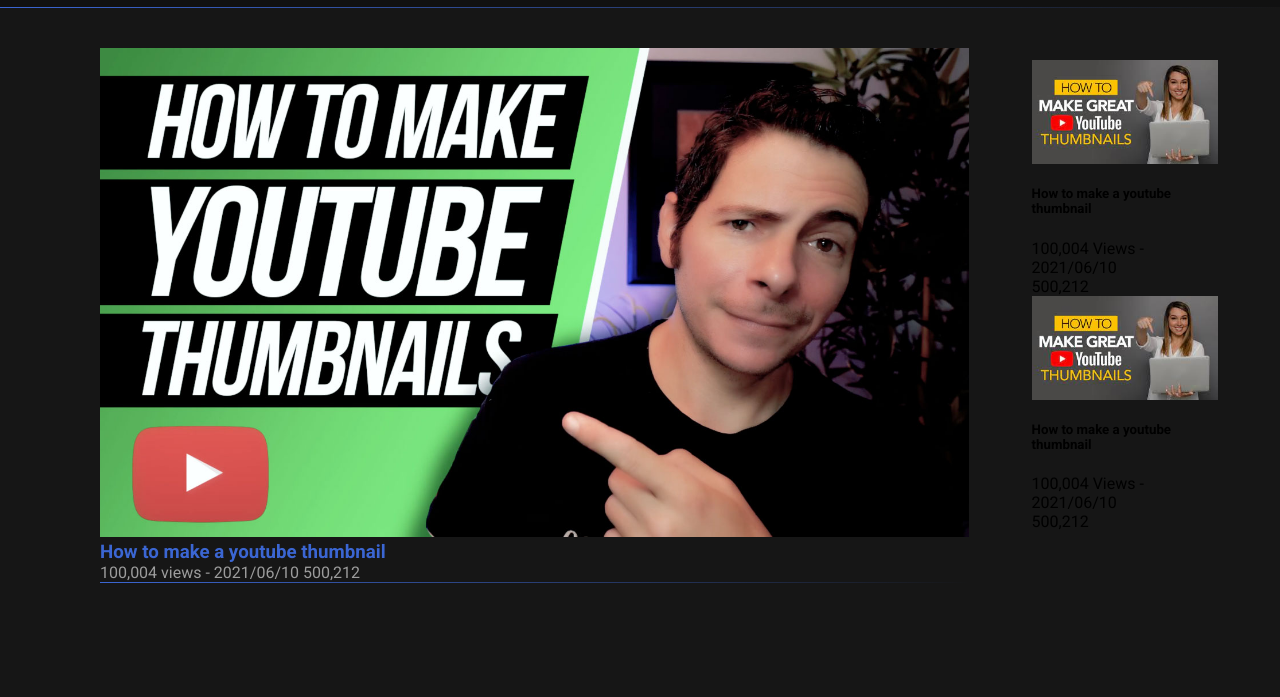
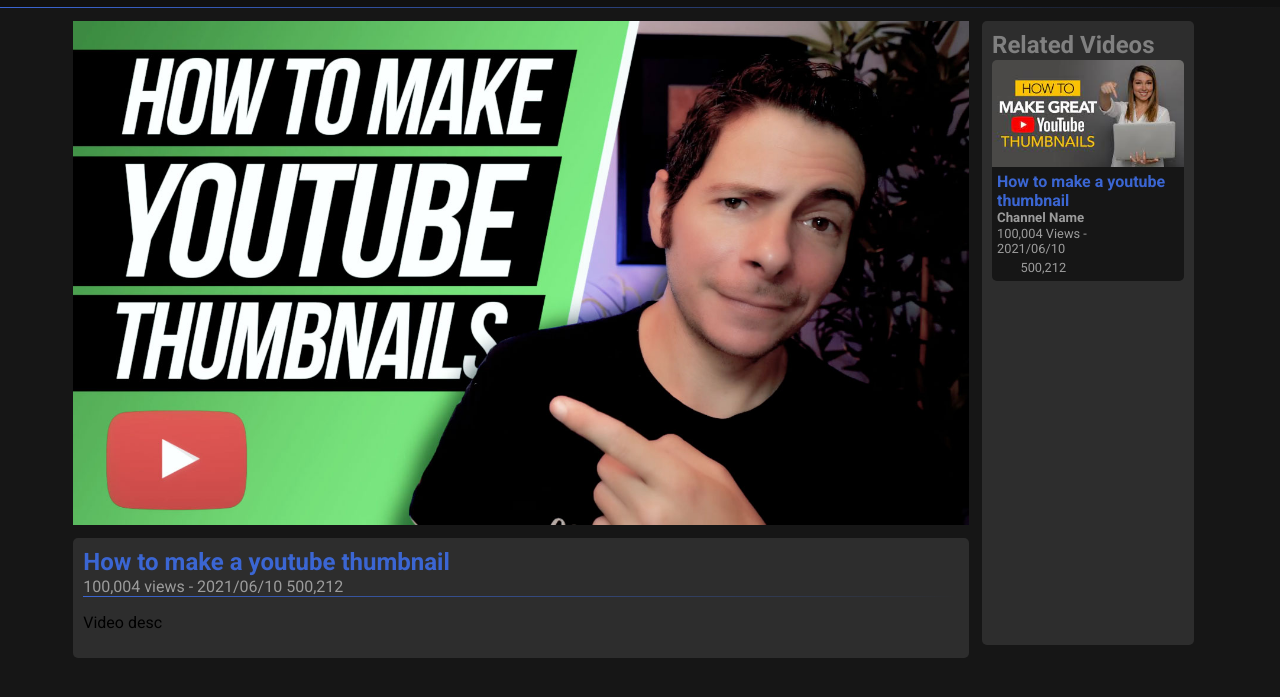
Before and after one commit to leighton-tidwell/youload, a website: page public/viewVideo.html in a window 1280 px wide. Shown: the part 51-748 px from the top of the page. Drawn offline with Linux system fonts and the light colour scheme.

Commit message:
Fixed styles on view video page.

```diff
--- a/public/css/view.css
+++ b/public/css/view.css
@@ -34,6 +34,11 @@
   font-size: 2em;
 }
 
+header a{
+  text-decoration: none;
+  color: inherit;
+}
+
 .divider {
   height: 1px;
   background: rgb(59,102,211);
@@ -45,27 +50,30 @@
 .view{
   display: flex;
   flex-direction: row;
+  justify-content: center;
 }
 
-.container {  /*this is only for the video and its corresponding stuff |not the related stuff */
+.video-container {  /*this is only for the video and its corresponding stuff |not the related stuff */
   width: 70%;
-  padding-left: 100px;
-  padding-top: 40px;
+  margin-top: 1%;
 }
 
 .video img{
   width: 100%;
   aspect-ratio: 16/9;
-
 }
 
 .video-stats{
-  max-width: 100%
+  max-width: 100%;
+  background: var(--light-grey);
+  padding: 10px;
+  margin-top: 1%;
+  border-radius: 5px;
 }
 
-.video-stats h3{
+.video-stats h2{
   color: var(--primary-text);
-
+  line-height: 1.2em;
 }
 
 .video-stats span{
@@ -86,7 +94,7 @@
 
 
 
-/* related videos */
+/* related videos
 
 .related-container{
   width: 25%;
@@ -108,4 +116,64 @@
   width: 60%;
   display: flex;
   flex-direction: column;
+}*/
+
+.sidebar{
+  display:flex;
+  flex-direction: column;
+  margin: 1%;
+  padding: 10px;
+  background: var(--light-grey);
+  border-radius: 5px;
+  width: 15%;
 }
+
+.sidebar h2{
+  line-height: 1.2em;
+  color: var(--footer-links);
+}
+
+.related-video{
+
+}
+
+.related-video-thumbnail{
+  display: block;
+  max-width: 100%;
+  width: 100%;
+  border-top-left-radius: 5px;
+  border-top-right-radius: 5px;
+}
+
+.related-video-details{
+  background: var(--dark-grey);
+  border-bottom-right-radius: 5px;
+  border-bottom-left-radius: 5px;
+  color: var(--secondary-text);
+  padding: 5px;
+}
+
+.related-video-details h4{
+  margin: 0;
+  color: var(--primary-text);
+}
+
+.related-video-details span{
+  font-size: .8em;
+  margin: 0;
+  display: inline-block;
+}
+
+.related-author{
+  display: block;
+  margin: 0;
+  line-height: 1.2em;
+}
+
+.related-stats{
+  width: 60%;
+}
+.related-rating{
+  text-align:right;
+  width: 38%;
+}
--- a/public/viewVideo.html
+++ b/public/viewVideo.html
@@ -3,26 +3,40 @@
 
 <head>
   <title>Moral Booster | ViewVideo</title>
-  <link rel="stylesheet" href="css/view.css"/>
+  <link rel="stylesheet" href="css/view.css" />
 </head>
 
 <body>
   <header>
-    <h1>YouLoad</h1>
+    <h1><a href="/YouLoad">YouLoad</a></h1>
   </header>
   <div class="divider"></div>
   <section class="view">
-  <div class="container">
+    <div class="video-container">
       <div class="video">
         <img src="images/thumbnail.jpg">
       </div>
       <div class="video-stats">
-      <h3>How to make a youtube thumbnail</h3>
+        <h2>How to make a youtube thumbnail</h2>
         <span class="stats">100,004 views - 2021/06/10</span>
         <span class="rating"> 500,212</span>
+        <div class="divider"></div>
+        <p> Video desc </p>
       </div>
-    <div class="divider"></div>
     </div>
+    <div class="sidebar">
+      <h2>Related Videos</h2>
+      <div class="related-video">
+        <img class="related-video-thumbnail" src="images/related-thumbnail.jpg">
+        <div class="related-video-details">
+          <h4>How to make a youtube thumbnail</h4>
+          <h5 class="related-author">Channel Name</h5>
+          <span class="related-stats">100,004 Views - 2021/06/10</span>
+          <span class="related-rating">500,212</span>
+        </div>
+      </div>
+    </div>
+    <!--
     <div class="related-container">
       <div class="related-videos-sidebar">
         <div class="related-videos">
@@ -40,7 +54,7 @@
           <span class="related-rating">500,212</span>
         </div>
       </div>
-  </div>
+    </div>-->
   </section>
 
 
```
Also changed, not shown: public/css/search.css (deleted). Lines whose indentation alone changed are shown as unchanged.
